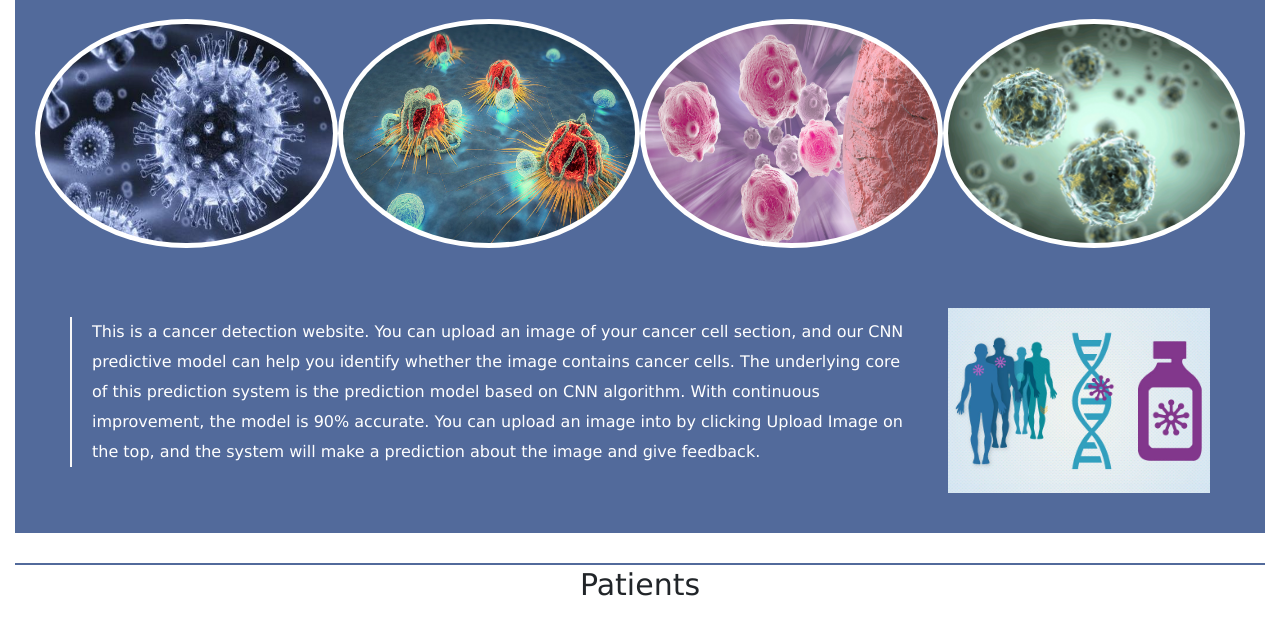
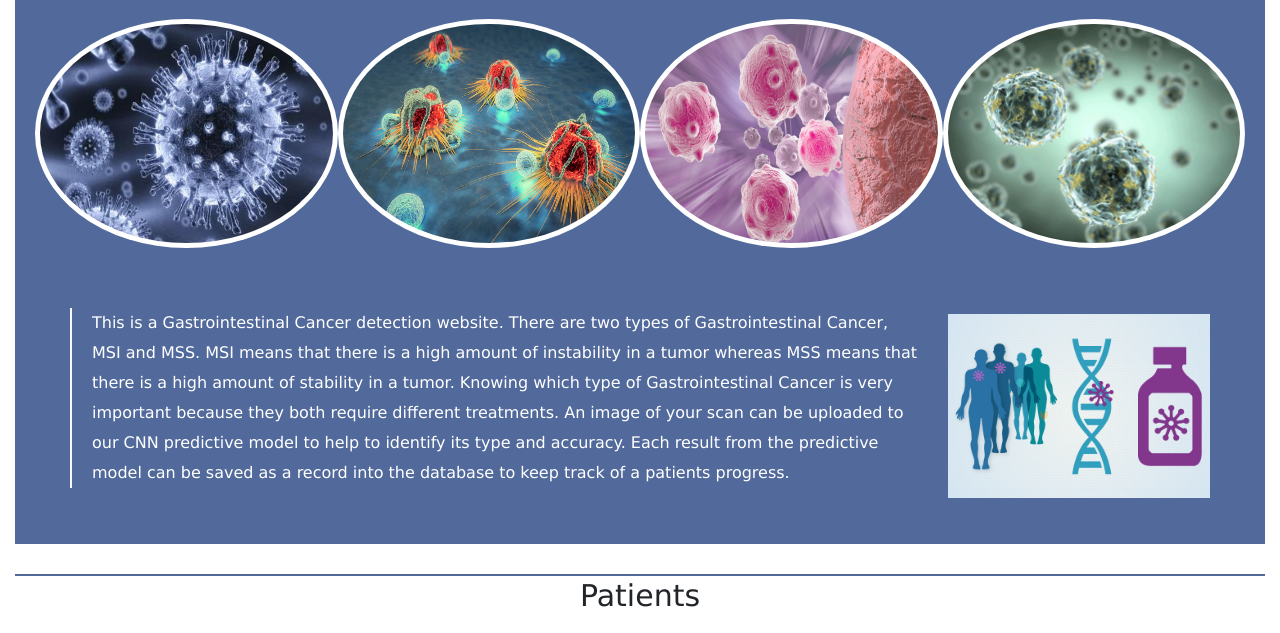
Before and after one commit to damian-ngau/FIT3164_team16_website, a Flask app: template website/templates/home.html in a window 1280 px wide. Shown: the part 87-720 px from the top of the page. Run offline with Flask 2, Linux system fonts and the light colour scheme; the template is opened without the code that fills it, so the values that code supplies are empty; parts of the project's set-up code (start-up, migrations or seed data) failed here and were passed over; some libraries are stand-ins or nearby versions.

Commit message:
Update home.html

```diff
--- a/website/templates/home.html
+++ b/website/templates/home.html
@@ -18,12 +18,12 @@
 	<div class="row home_top">
 		<div class="col-12 col-lg-9 col-md-9 col-xl-9  col-sm-12 col-xs-12 ">
 			<p class="mbr-text mbr-fonts-style display-7 home_word1">
-				This is a cancer detection website. You can upload an image of your cancer cell section, and our CNN
-				predictive model can help you identify whether the image contains cancer cells.
-				The underlying core of this prediction system is the prediction model based on CNN algorithm. With
-				continuous improvement, the model is 90% accurate.
-				You can upload an image into by clicking Upload Image on the top, and the system will make a
-				prediction about the image and give feedback.
+				This is a Gastrointestinal Cancer detection website.
+				There are two types of Gastrointestinal Cancer, MSI and MSS.
+				MSI means that there is a high amount of instability in a tumor whereas MSS means that there is a high amount of stability in a tumor.
+				Knowing which type of Gastrointestinal Cancer is very important because they both require different treatments.
+				An image of your scan can be uploaded to our CNN predictive model to help to identify its type and accuracy.
+				Each result from the predictive model can be saved as a record into the database to keep track of a patients progress.
 			</p>
 
 
```
